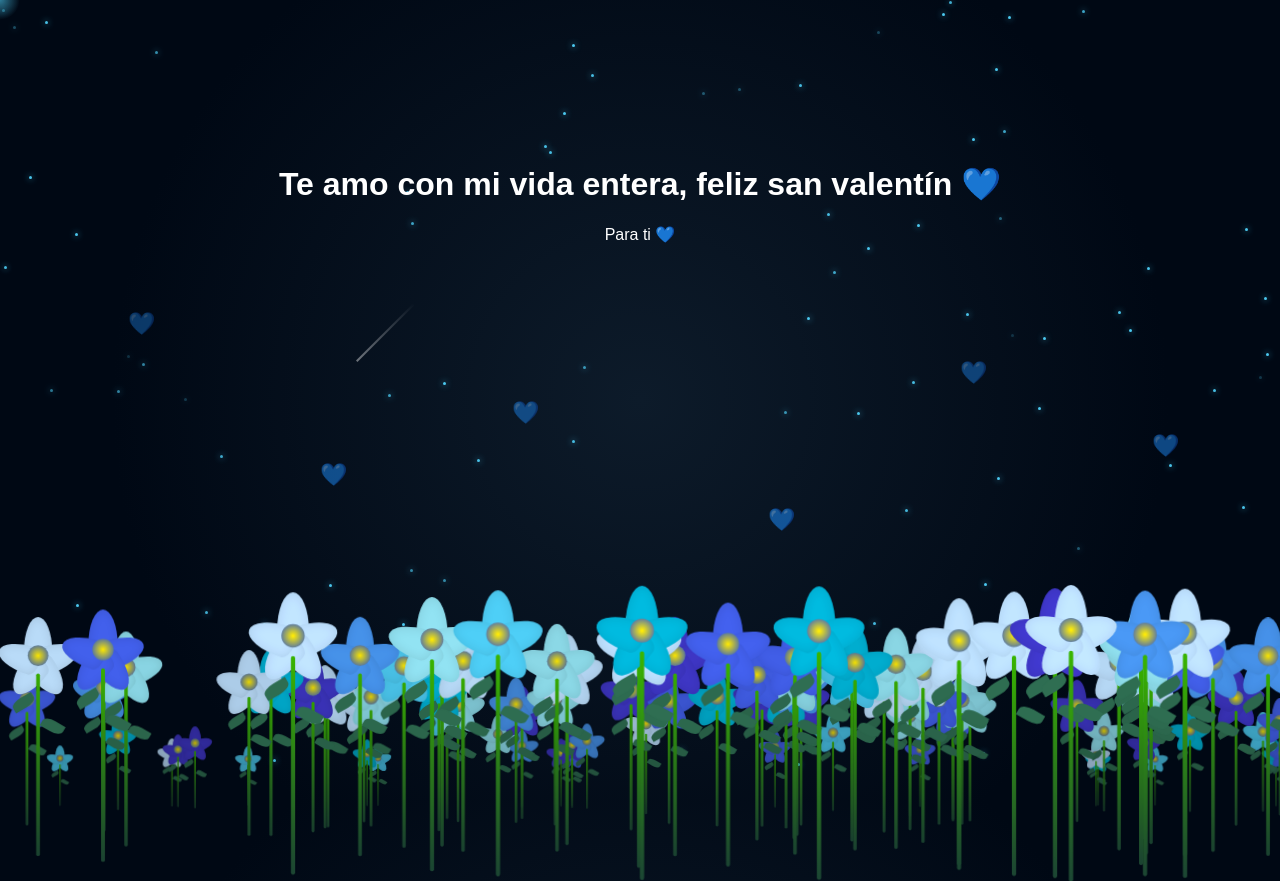
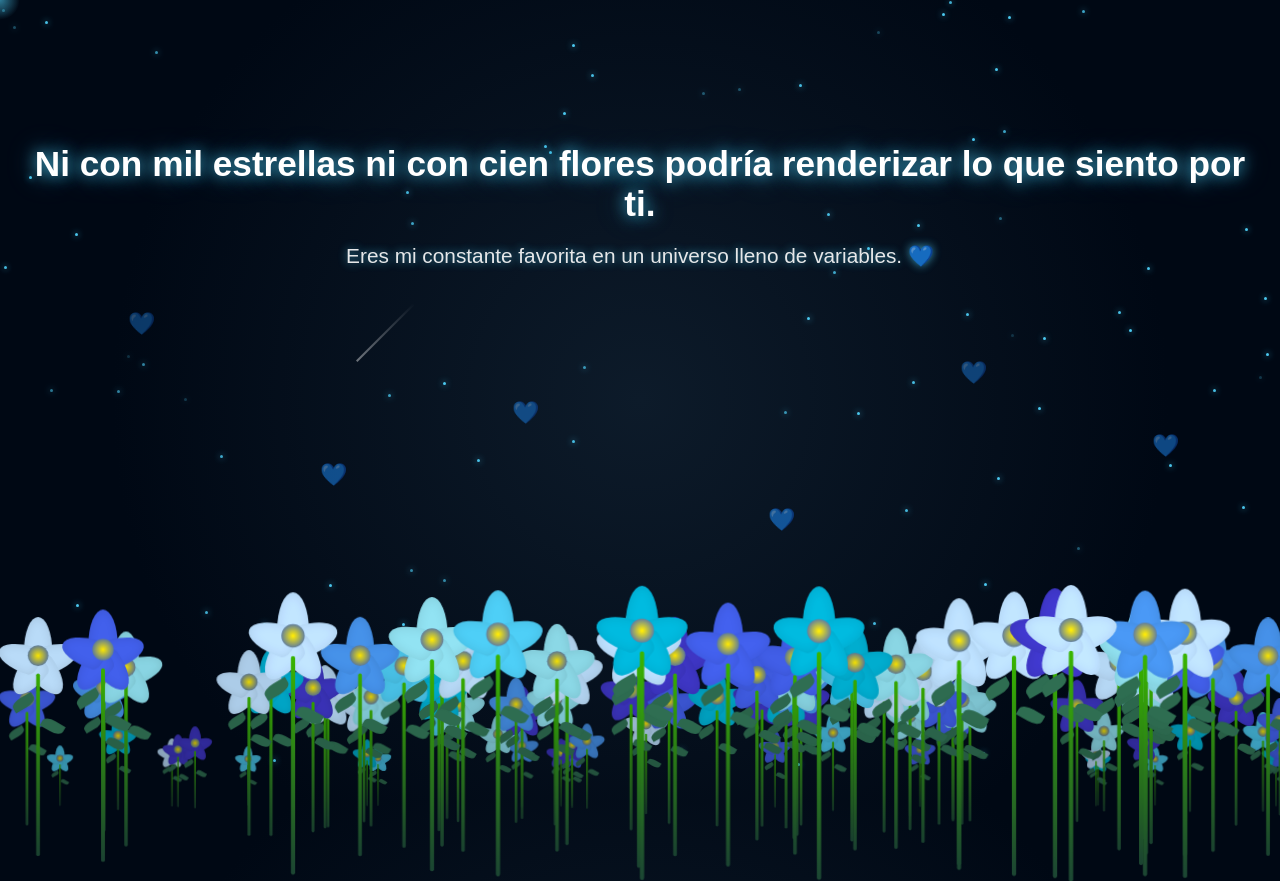
Before and after one commit to mcvera03/Valentine, a plain HTML site: page index.html in a window 1280 px wide. Shown: the top 881 px of the page. Drawn offline with Linux system fonts and the light colour scheme.

Commit message:
Revise romantic message and improve styles
Updated romantic-themed text and adjusted styles for the message section. Enhanced flower rendering logic with comments for clarity.

```diff
--- a/index.html
+++ b/index.html
@@ -18,12 +18,27 @@ html, body {
     text-align: center;
 }
 
-/* Texto */
+/* Texto Corregido con Estilo Romántico-Tecnológico */
 .message {
     position: absolute;
-    top: 18%;
+    top: 15%; /* Ajustado para dar espacio al jardín */
     width: 100%;
-    z-index: 200; /* Subido para que siempre esté por encima del jardín */
+    z-index: 200;
+    padding: 0 20px;
+    box-sizing: border-box;
+}
+
+.message h1 {
+    font-size: 2.2rem;
+    margin-bottom: 10px;
+    text-shadow: 0 0 15px rgba(76, 201, 240, 0.9), 0 0 30px rgba(76, 201, 240, 0.4);
+}
+
+.message p {
+    font-size: 1.3rem;
+    font-weight: 300;
+    opacity: 0.9;
+    text-shadow: 0 0 10px rgba(76, 201, 240, 0.8);
 }
 
 /* Corazones */
@@ -174,8 +189,8 @@ html, body {
 <body>
 
 <div class="message">
-    <h1>Te amo con mi vida entera, feliz san valentín 💙</h1>
-    <p>Para ti 💙</p>
+    <h1>Ni con mil estrellas ni con cien flores podría renderizar lo que siento por ti.</h1>
+    <p>Eres mi constante favorita en un universo lleno de variables. 💙</p>
 </div>
 
 <div class="cursor-glow" id="glow"></div>
@@ -236,7 +251,6 @@ for (let i = 0; i < 100; i++) {
     flower.className = "flower";
 
     const posX = Math.random() * 100;
-    // Escala variada para profundidad (0.3 lejos, 1.1 cerca)
     const scale = 0.3 + Math.random() * 0.8;
     const color = blueTones[Math.floor(Math.random() * blueTones.length)];
     const growDelay = Math.random() * 4;
@@ -244,11 +258,8 @@ for (let i = 0; i < 100; i++) {
 
     flower.style.left = `${posX}%`;
     flower.style.setProperty('--scale', scale);
-
-    // Las flores más grandes (más cerca) tienen mayor z-index
     flower.style.zIndex = Math.floor(scale * 100);
 
-    // Las flores más lejanas (pequeñas) son un poco más oscuras para mayor realismo
     const brightness = 0.6 + (scale * 0.4);
     flower.style.filter = `brightness(${brightness})`;
 
```
